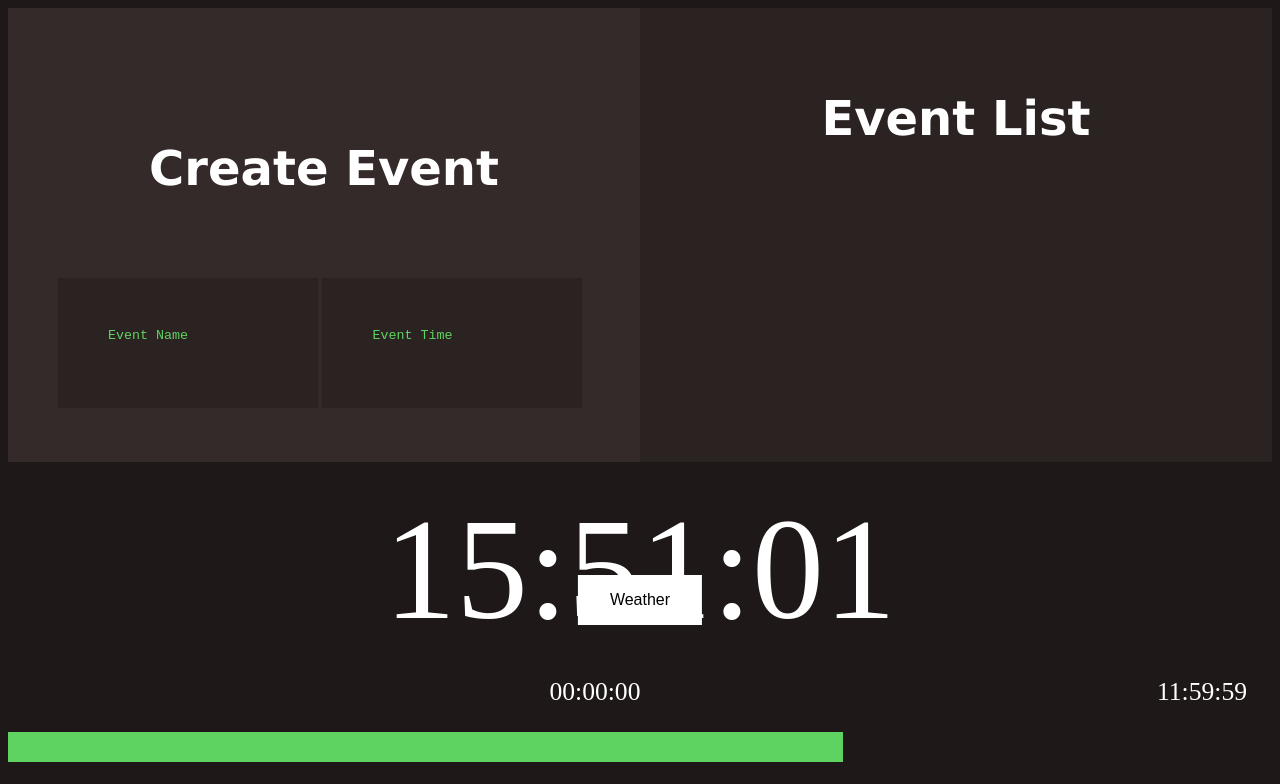
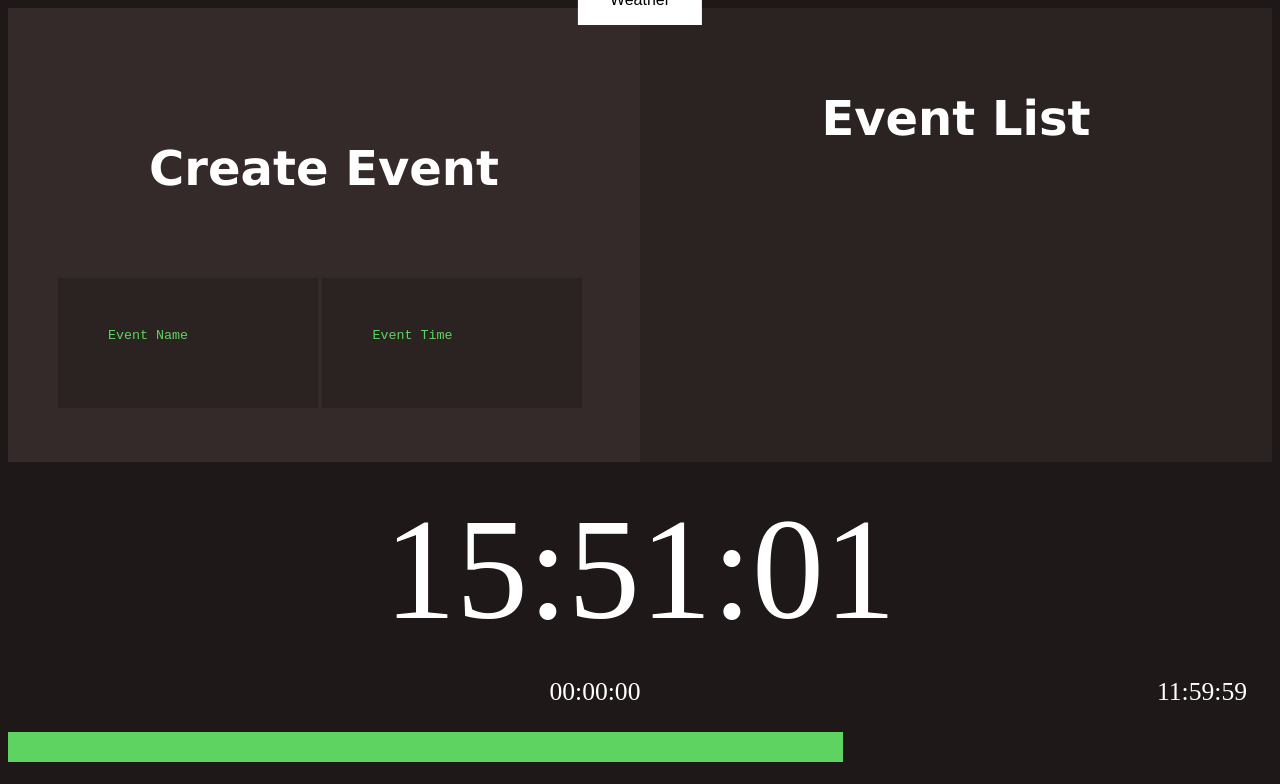
Before and after one commit to trolman23/Chronology, a website: page index.html in a window 1280 px wide. Shown: the top 784 px of the page. Drawn offline with Linux system fonts and the light colour scheme.

Commit message:
Update index.html

```diff
--- a/index.html
+++ b/index.html
@@ -25,7 +25,7 @@
     .center {
       margin: 0;
       position: absolute;
-      top: 75%;
+      top: 0%;
       left: 50%;
       -ms-transform: translate(-50%, -50%);
       transform: translate(-50%, -50%);
```
